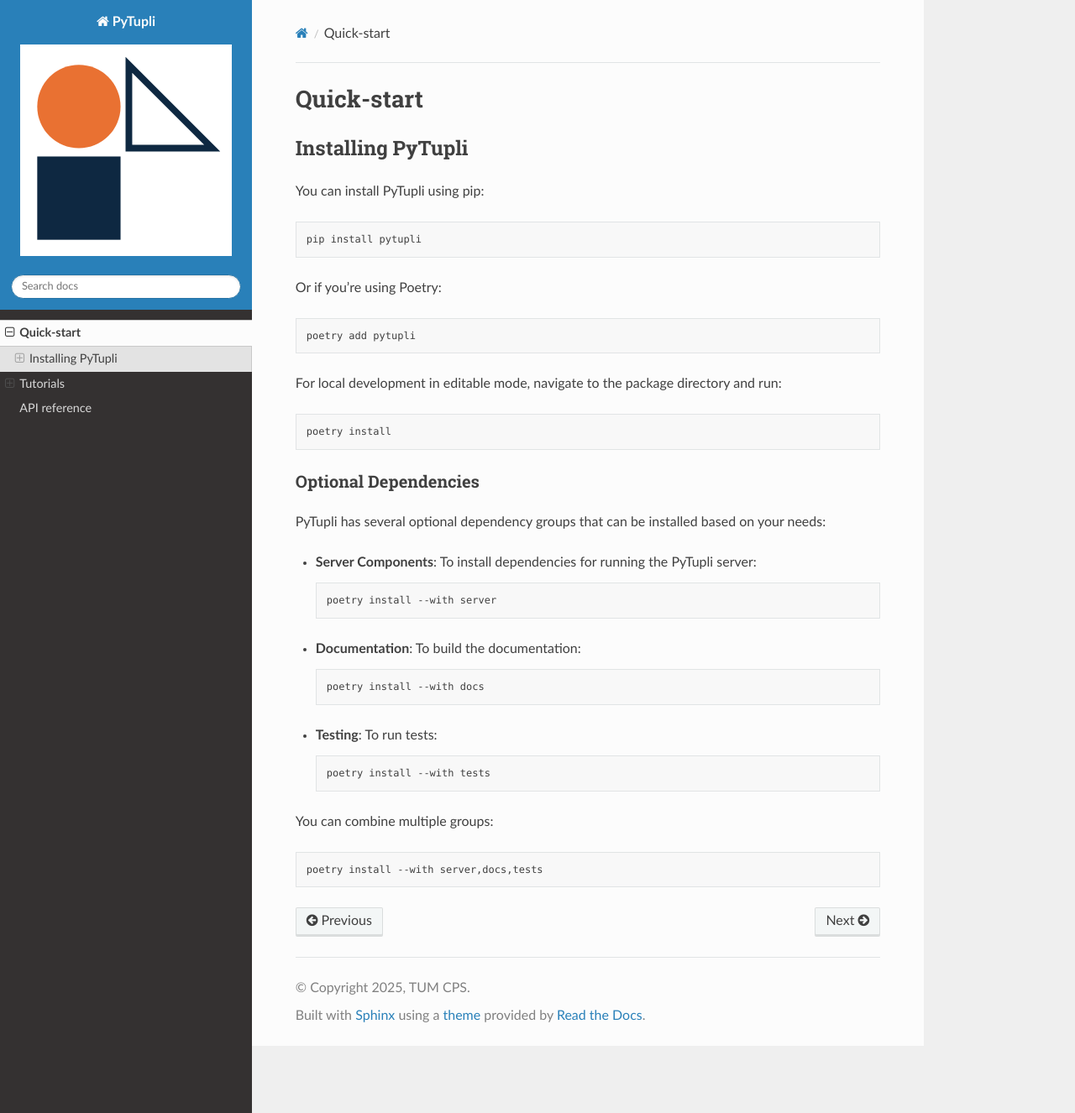
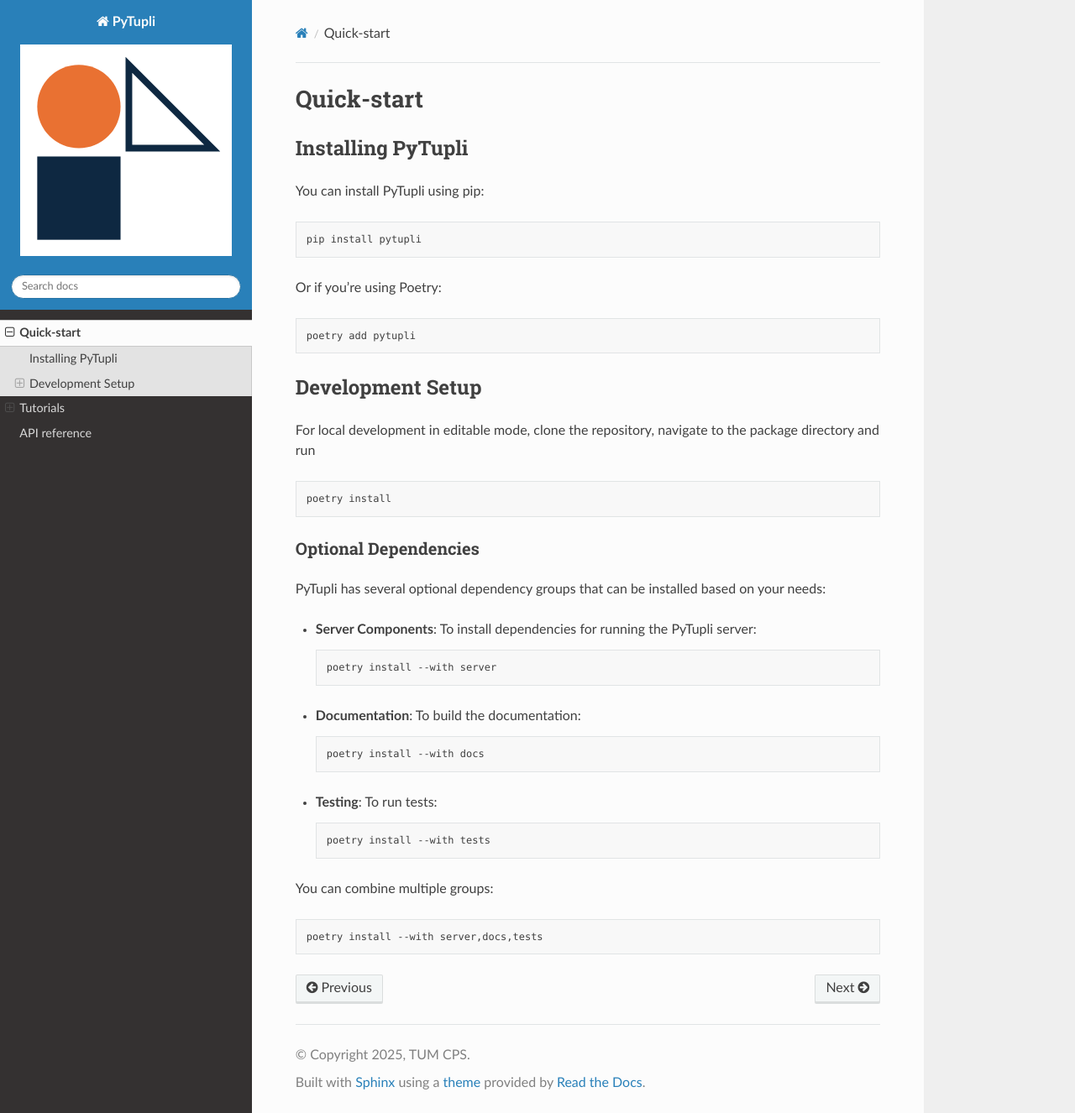
Before and after one commit to TUMcps/pytupli, a Sphinx documentation site: the page built from docs/source/quickstart.md, in a window 1280 px wide and 1326 px high. Shown: the whole window at 84% size. Built offline with Sphinx 7.4.7 and the Read the Docs theme 3.1.0, drawn with Linux system fonts in a browser that asks for light colours; pages that are not in the unit, such as notebooks, are missing from menus.

Commit message:
separate user and developer instructions

````diff
--- a/docs/source/quickstart.md
+++ b/docs/source/quickstart.md
@@ -21,9 +21,10 @@ Or if you're using Poetry:
 poetry add pytupli
 ```
 
-For local development in editable mode,
-navigate to the package directory and run:
+## Development Setup
 
+For local development in editable mode, clone the repository,
+navigate to the package directory and run
 ```{code-block} bash
 poetry install
 ```
````
Also changed, not shown: README.md (+4 -4 lines).
